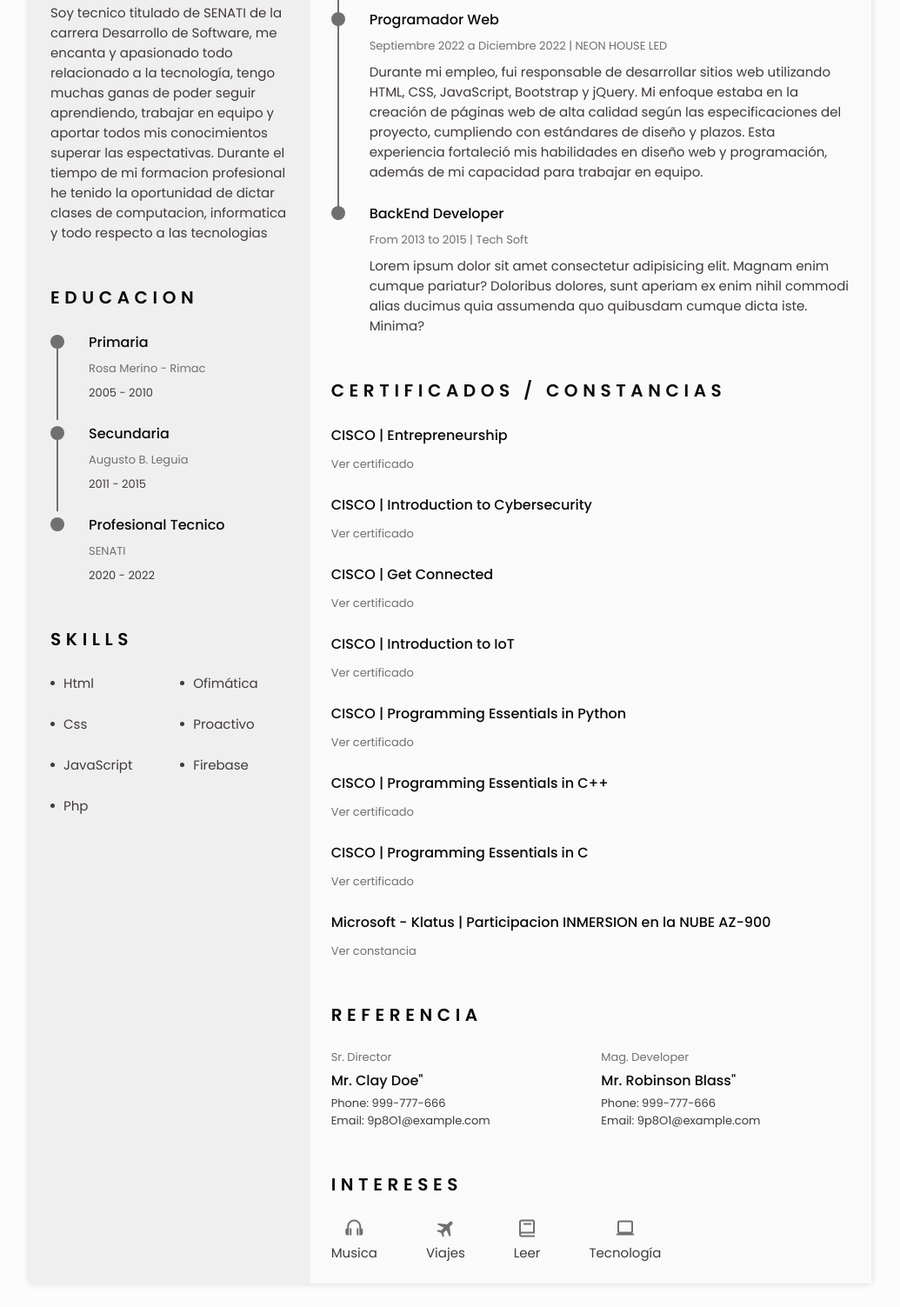
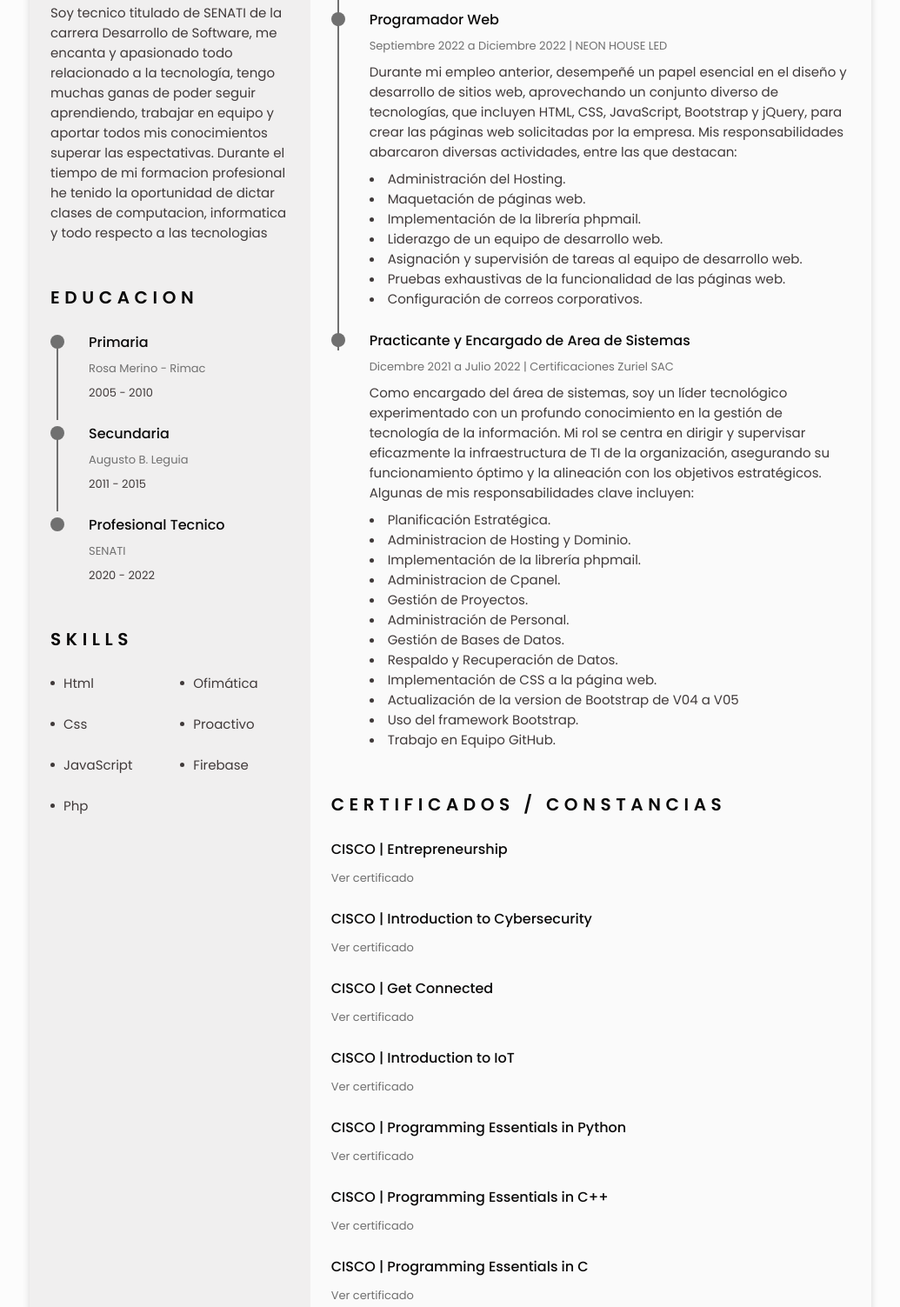
Before and after one commit to DevSaulSneider/SaulChavez-Developer, a plain HTML site: page index.html in a window 1280 px wide. Shown: the part 877-2380 px from the top of the page at 87% size, without its empty margins (122-1157 px from the left). Drawn offline with nearby package versions, Linux system fonts and the light colour scheme.

Commit message:
cv completo

```diff
--- a/index.html
+++ b/index.html
@@ -75,7 +75,7 @@
               <h3 class='home__profession dweb'>Web Developer</h3>
 
               <div>
-                <a download='SaulChavez-ProfesorComputacion.pdf' href='public/pdf/cv.pdf' class='home__button-movil'>
+                <a download='SaulChavez-ProfesorComputacion.pdf' href='public/pdf/cv_completo.pdf' class='home__button-movil'>
                   Descargar CV</a>
               </div>
             </div>
@@ -270,7 +270,18 @@
               <div class="experiencia__data bd-grid">
                 <h3 class="experiencia__title">Programador Web</h3>
                 <span class="experiencia__company">Septiembre 2022 a Diciembre 2022 | NEON HOUSE LED</span>
-                <p class="experiencia__description">Durante mi empleo, fui responsable de desarrollar sitios web utilizando HTML, CSS, JavaScript, Bootstrap y jQuery. Mi enfoque estaba en la creación de páginas web de alta calidad según las especificaciones del proyecto, cumpliendo con estándares de diseño y plazos. Esta experiencia fortaleció mis habilidades en diseño web y programación, además de mi capacidad para trabajar en equipo.</p>
+                <p class="experiencia__description">
+                  Durante mi empleo anterior, desempeñé un papel esencial en el diseño y desarrollo de sitios web, aprovechando un conjunto diverso de tecnologías, que incluyen HTML, CSS, JavaScript, Bootstrap y jQuery, para crear las páginas web solicitadas por la empresa. Mis responsabilidades abarcaron diversas actividades, entre las que destacan:
+                </p>
+                <ul class="ul_default">
+                  <li>Administración del Hosting.</li>
+                  <li>Maquetación de páginas web.</li>
+                  <li>Implementación de la librería phpmail.</li>
+                  <li>Liderazgo de un equipo de desarrollo web.</li>
+                  <li>Asignación y supervisión de tareas al equipo de desarrollo web.</li>
+                  <li>Pruebas exhaustivas de la funcionalidad de las páginas web.</li>
+                  <li>Configuración de correos corporativos.</li>
+                </ul>
               </div>
             </div>
 
@@ -281,11 +292,23 @@
               </div>
 
               <div class="experiencia__data bd-grid">
-                <h3 class="experiencia__title">BackEnd Developer</h3>
-                <span class="experiencia__company">From 2013 to 2015 | Tech Soft</span>
-                <p class="experiencia__description">Lorem ipsum dolor sit amet consectetur adipisicing elit. Magnam enim
-                  cumque pariatur? Doloribus dolores, sunt aperiam ex enim nihil commodi alias ducimus quia assumenda
-                  quo quibusdam cumque dicta iste. Minima?</p>
+                <h3 class="experiencia__title">Practicante y Encargado de Area de Sistemas</h3>
+                <span class="experiencia__company">Dicembre 2021 a Julio 2022 | Certificaciones Zuriel SAC</span>
+                <p class="experiencia__description">Como encargado del área de sistemas, soy un líder tecnológico experimentado con un profundo conocimiento en la gestión de tecnología de la información. Mi rol se centra en dirigir y supervisar eficazmente la infraestructura de TI de la organización, asegurando su funcionamiento óptimo y la alineación con los objetivos estratégicos. Algunas de mis responsabilidades clave incluyen:</p>
+                <ul class="ul_default">
+                  <li>Planificación Estratégica.</li>
+                  <li>Administracion de Hosting y Dominio.</li>
+                  <li>Implementación de la librería phpmail.</li>
+                  <li>Administracion de Cpanel.</li>
+                  <li>Gestión de Proyectos.</li>
+                  <li>Administración de Personal.</li>
+                  <li>Gestión de Bases de Datos.</li>
+                  <li>Respaldo y Recuperación de Datos.</li>
+                  <li>Implementación de CSS a la página web.</li>
+                  <li>Actualización de la version de Bootstrap de V04 a V05</li>
+                  <li>Uso del framework Bootstrap.</li>
+                  <li>Trabajo en Equipo GitHub.</li>
+                </ul>
               </div>
             </div>
           </div>
@@ -370,20 +393,20 @@
           <div class="referencia__container bd-grid">
 
             <div class="referencia__content bd-grid">
-              <span class="referencia__subtitle">Sr. Director</span>
-              <h3 class="referencia__title">Mr. Clay Doe"</h3>
+              <span class="referencia__subtitle">Supervisor Developer</span>
+              <h3 class="referencia__title">Sr. David Martinez</h3>
               <ul class="referencia__contact">
-                <li>Phone: 999-777-666</li>
-                <li>Email: 9p8O1@example.com</li>
+                <li>Celular: 984 321 356 </li>
+                <li>Correo: d.martines@creacioneszuriel.pe</li>
               </ul>
             </div>
 
             <div class="referencia__content bd-grid">
-              <span class="referencia__subtitle">Mag. Developer</span>
-              <h3 class="referencia__title">Mr. Robinson Blass"</h3>
+              <span class="referencia__subtitle">Jefe Academico</span>
+              <h3 class="referencia__title">Sr. Jhon Anderson Pariona"</h3>
               <ul class="referencia__contact">
-                <li>Phone: 999-777-666</li>
-                <li>Email: 9p8O1@example.com</li>
+                <li>Celular: 932 024 404</li>
+                <li>Correo: jhonandersonpc@gmail.com</li>
               </ul>
             </div>
 
```
Also changed, not shown: 2 other files.
